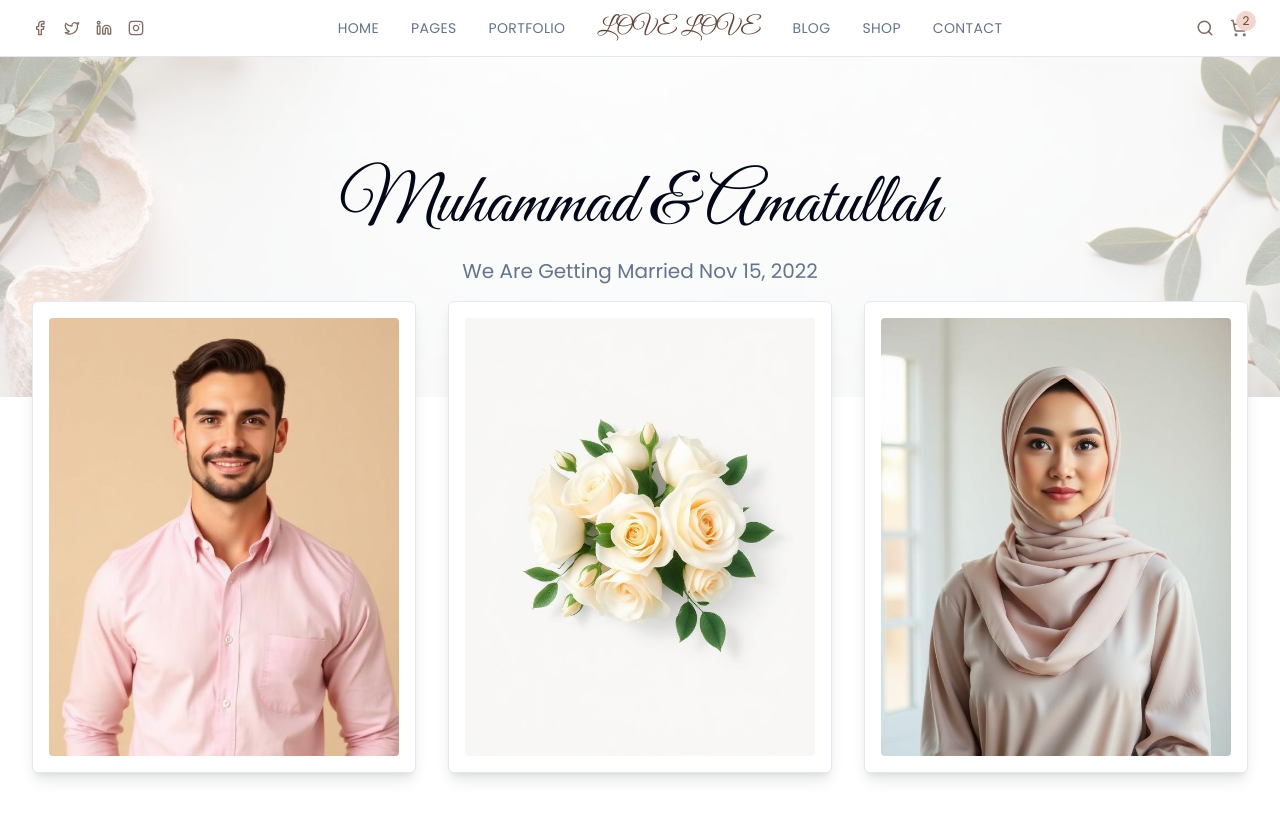
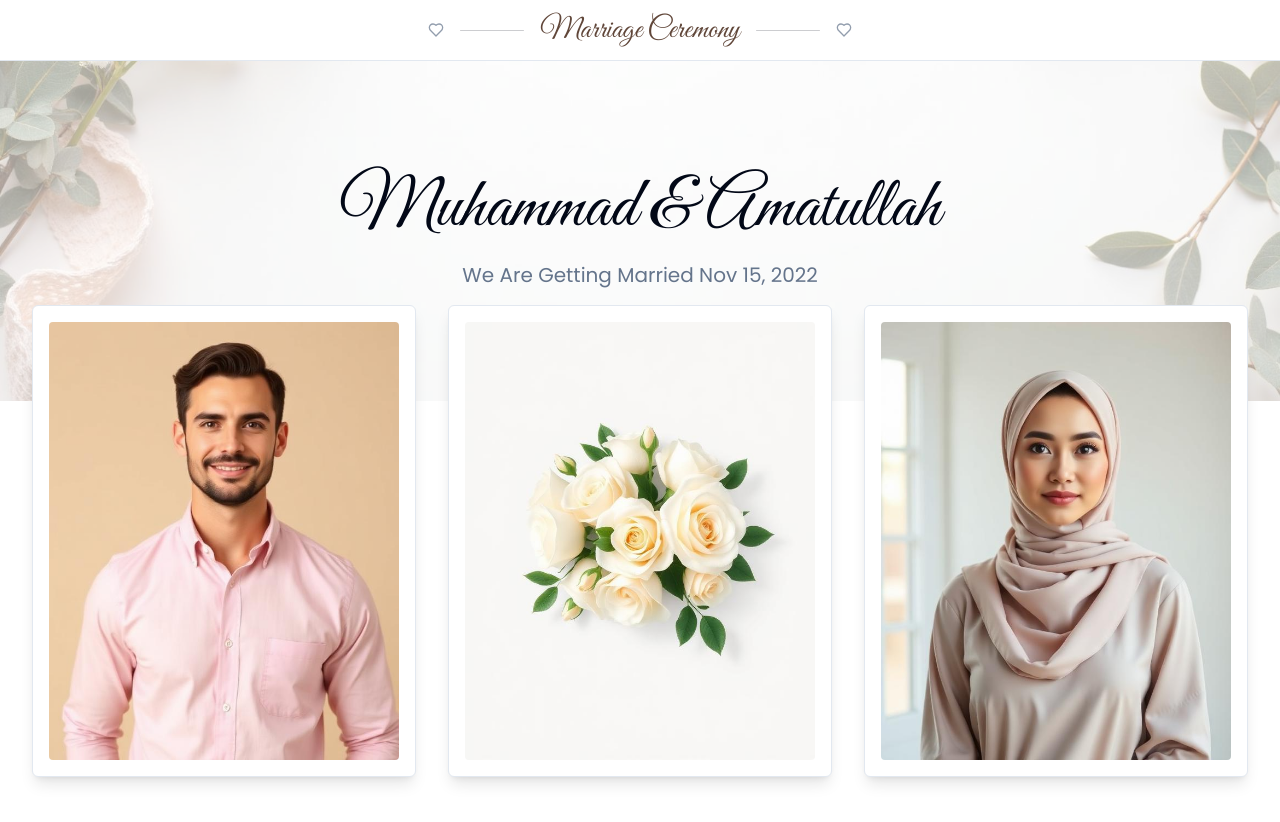
Before and after one commit to syedtalha88/love-pixel-perfect-page, a React (Vite) app: page / in a window 1280 px wide. Shown: the top 822 px of the page. Built offline with nearby package versions, Linux system fonts and the light colour scheme.

Commit message:
Refactor: Modify landing page layout
Remove all sections except the navigation bar. Update the navigation bar to display "marriage ceremony" in the center, with decorative elements on the left and right. Apply a glassmorphic effect to the navigation bar.

```diff
--- a/src/pages/Index.tsx
+++ b/src/pages/Index.tsx
@@ -1,38 +1,26 @@
-import { Facebook, Twitter, Linkedin, Instagram, Search, ShoppingCart } from "lucide-react";
+import { Heart } from "lucide-react";
 import heroBg from "@/assets/hero-floral-bg.jpg";
 import groom from "@/assets/groom-portrait.jpg";
 import bride from "@/assets/bride-portrait.jpg";
 import bouquet from "@/assets/bouquet.jpg";
 
 const Nav = () => (
-  <header className="sticky top-0 z-40 bg-card/90 backdrop-blur border-b">
-    <div className="container mx-auto hidden md:flex items-center justify-between py-3">
-      <div className="flex items-center gap-4 text-accent-foreground/80">
-        <a aria-label="Facebook" href="#" className="hover:text-foreground transition-colors"><Facebook size={16} /></a>
-        <a aria-label="Twitter" href="#" className="hover:text-foreground transition-colors"><Twitter size={16} /></a>
-        <a aria-label="LinkedIn" href="#" className="hover:text-foreground transition-colors"><Linkedin size={16} /></a>
-        <a aria-label="Instagram" href="#" className="hover:text-foreground transition-colors"><Instagram size={16} /></a>
-      </div>
-      <nav className="flex items-center gap-8 text-sm uppercase tracking-wide text-muted-foreground">
-        <a href="#home" className="hover:text-foreground transition-colors">Home</a>
-        <a href="#pages" className="hover:text-foreground transition-colors">Pages</a>
-        <a href="#portfolio" className="hover:text-foreground transition-colors">Portfolio</a>
-        <span className="font-display text-2xl text-accent-foreground">Love Love</span>
-        <a href="#blog" className="hover:text-foreground transition-colors">Blog</a>
-        <a href="#shop" className="hover:text-foreground transition-colors">Shop</a>
-        <a href="#contact" className="hover:text-foreground transition-colors">Contact</a>
-      </nav>
-      <div className="flex items-center gap-4 text-accent-foreground/80">
-        <button aria-label="Search" className="hover:text-foreground transition-colors"><Search size={18} /></button>
-        <button aria-label="Cart" className="hover:text-foreground transition-colors relative">
-          <ShoppingCart size={18} />
-          <span className="absolute -top-2 -right-2 text-xs bg-accent text-accent-foreground rounded-full w-5 h-5 grid place-items-center">2</span>
-        </button>
+  <header className="sticky top-0 z-40 border-b bg-background/30 backdrop-blur-md supports-[backdrop-filter]:bg-background/30">
+    <div className="container mx-auto hidden md:flex items-center justify-center py-3">
+      <div className="flex items-center gap-4 text-muted-foreground">
+        <Heart size={16} className="opacity-70" />
+        <span className="h-px w-16 bg-foreground/20 rounded-full" />
+        <span className="font-display text-3xl text-accent-foreground">Marriage Ceremony</span>
+        <span className="h-px w-16 bg-foreground/20 rounded-full" />
+        <Heart size={16} className="opacity-70" />
       </div>
     </div>
-    {/* Mobile simplified nav */}
     <div className="md:hidden container mx-auto py-3 flex items-center justify-center">
-      <span className="font-display text-3xl text-accent-foreground">Love Love</span>
+      <div className="flex items-center gap-3 text-muted-foreground">
+        <Heart size={14} className="opacity-70" />
+        <span className="font-display text-3xl text-accent-foreground">Marriage Ceremony</span>
+        <Heart size={14} className="opacity-70" />
+      </div>
     </div>
   </header>
 );
```
